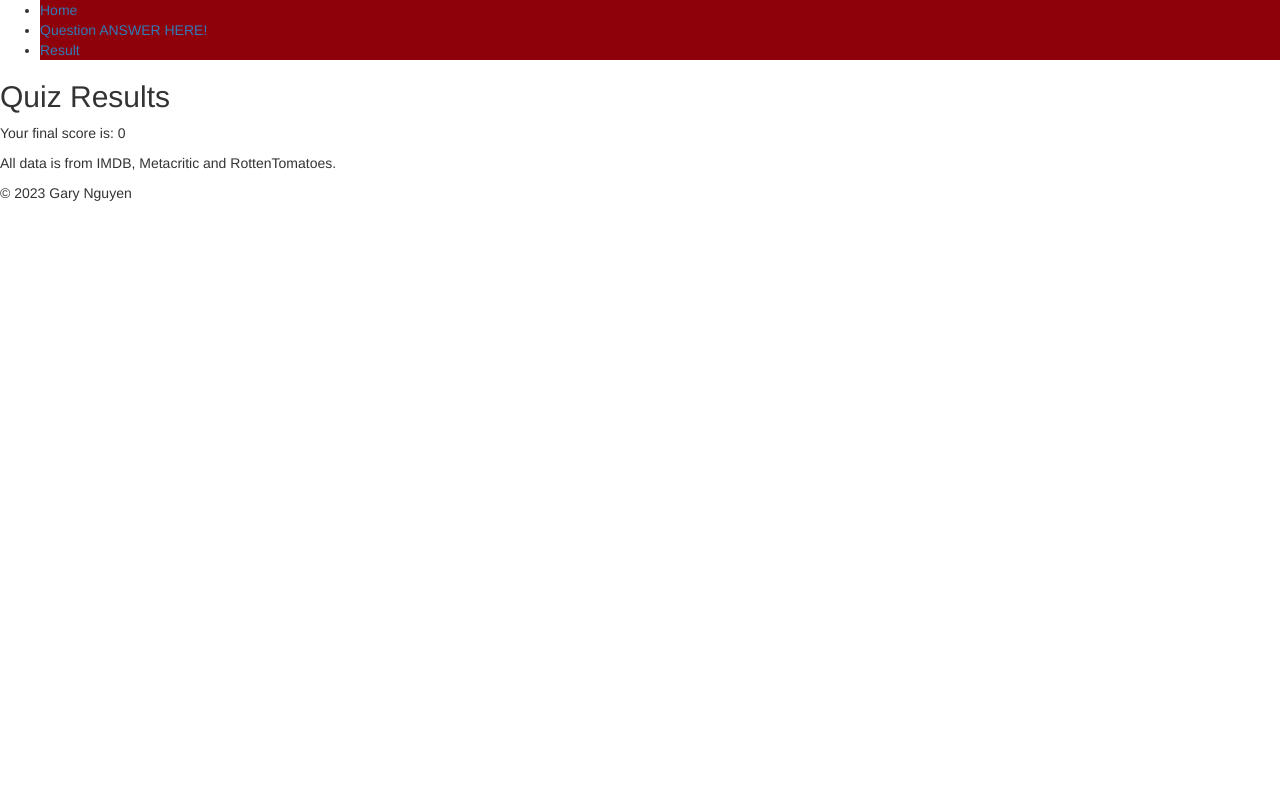
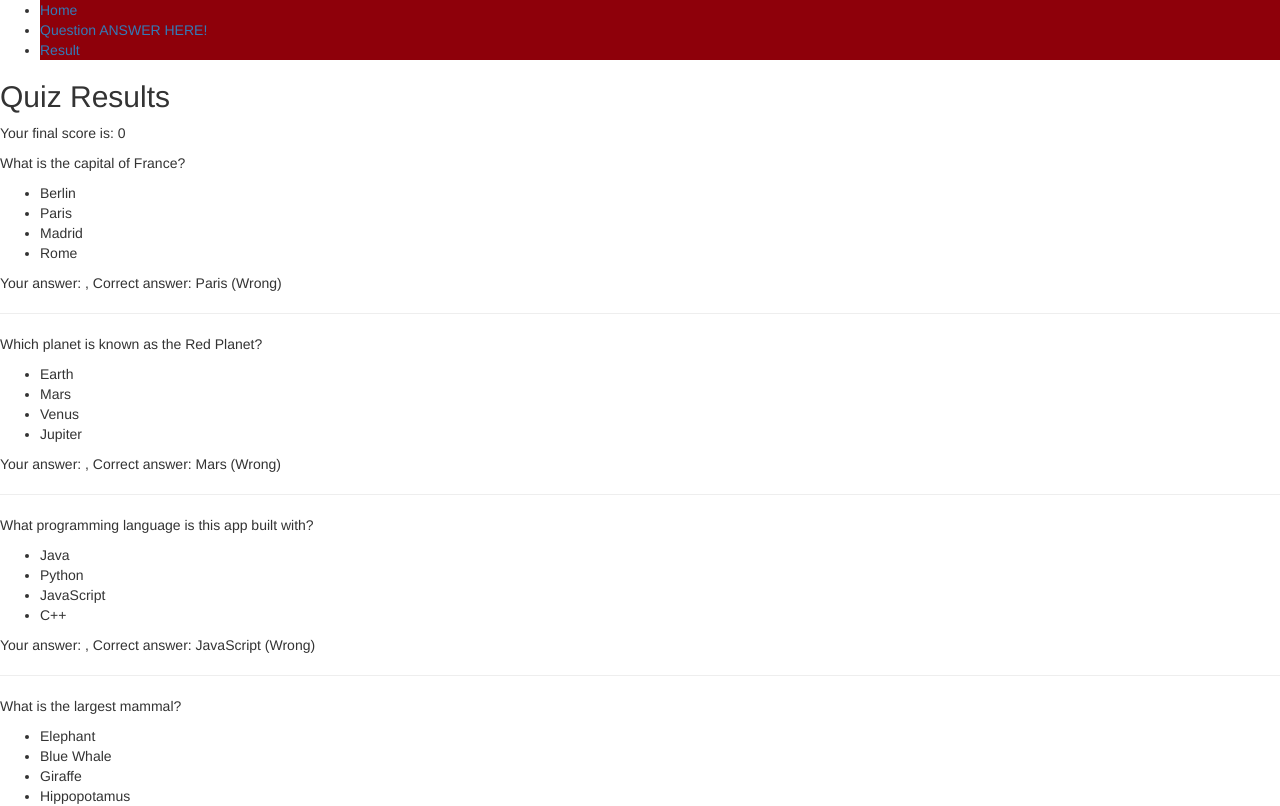
Before and after one commit to PatheticApple/AltitudeCode-Interactive-Quiz-Assignment, a React (Create React App) app: page /Result in a window 1280 px wide. Shown: the top 806 px of the page. Built offline with nearby package versions, Linux system fonts and the light colour scheme.

Commit message:
More function for Result Page

```diff
--- a/src/Pages/QuestionPage.js
+++ b/src/Pages/QuestionPage.js
@@ -83,6 +83,11 @@ export default function Question({ updateScore }) {
 
     const handleOptionSelect = (option) => { // Function to get selected option
         setSelectedOption(option);
+
+        // Store the selected option in localStorage
+        const userAnswers = JSON.parse(localStorage.getItem('userAnswers')) || {};
+        userAnswers[currentQuestion.id] = option;
+        localStorage.setItem('userAnswers', JSON.stringify(userAnswers));
     };
 
     const handleSubmit = () => { // Function to get the submit the selected option
--- a/src/Pages/ResultPage.js
+++ b/src/Pages/ResultPage.js
@@ -1,8 +1,70 @@
+import React from 'react';
+import { useParams } from 'react-router-dom';
+
+const questions = [
+    {
+        id: 1,
+        question: 'What is the capital of France?',
+        options: ['Berlin', 'Paris', 'Madrid', 'Rome'],
+        correctAnswer: 'Paris',
+    },
+    {
+        id: 2,
+        question: 'Which planet is known as the Red Planet?',
+        options: ['Earth', 'Mars', 'Venus', 'Jupiter'],
+        correctAnswer: 'Mars',
+    },
+    {
+        id: 3,
+        question: 'What programming language is this app built with?',
+        options: ['Java', 'Python', 'JavaScript', 'C++'],
+        correctAnswer: 'JavaScript',
+    },
+    {
+        id: 4,
+        question: 'What is the largest mammal?',
+        options: ['Elephant', 'Blue Whale', 'Giraffe', 'Hippopotamus'],
+        correctAnswer: 'Blue Whale',
+    },
+    {
+        id: 5,
+        question: 'Who painted the Mona Lisa?',
+        options: ['Pablo Picasso', 'Vincent van Gogh', 'Leonardo da Vinci', 'Claude Monet'],
+        correctAnswer: 'Leonardo da Vinci',
+    },
+    // Add more questions as needed
+];
+
+function RenderResults() {
+    // const { id } = useParams();
+    const userAnswers = JSON.parse(localStorage.getItem('userAnswers')) || {}; // Retrieve user answers from localStorage
+    return questions.map((question, index) => {
+        const isCorrect = userAnswers[index + 1] === question.correctAnswer;
+        return (
+          <div key={index}>
+            <p>{question.question}</p>
+            <ul>
+                        {question.options.map((option) => (
+                            <li>{option}</li>
+                        ))}
+                    </ul>
+            <p>
+              Your answer: {userAnswers[index + 1]}, Correct answer: {question.correctAnswer}
+              {isCorrect ? ' (Correct)' : ' (Wrong)'}
+            </p>
+            <hr />
+          </div>
+        );
+      });
+}
+
 export default function Result({score}) {
+
     return (
         <div>
         <h2>Quiz Results</h2>
         <p>Your final score is: {score}</p>
+        <RenderResults/>
       </div>
     )
 }
```
Lines whose indentation alone changed are shown as unchanged.
